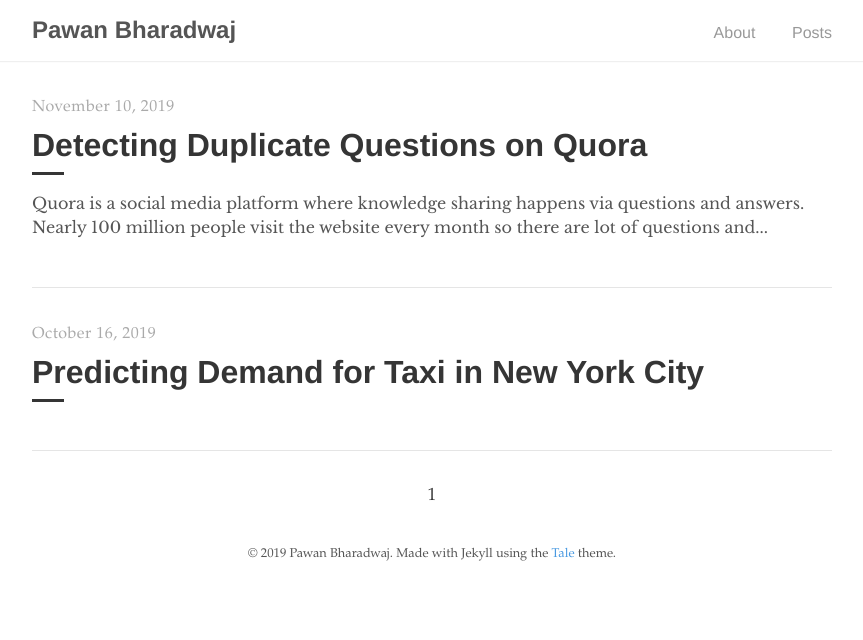
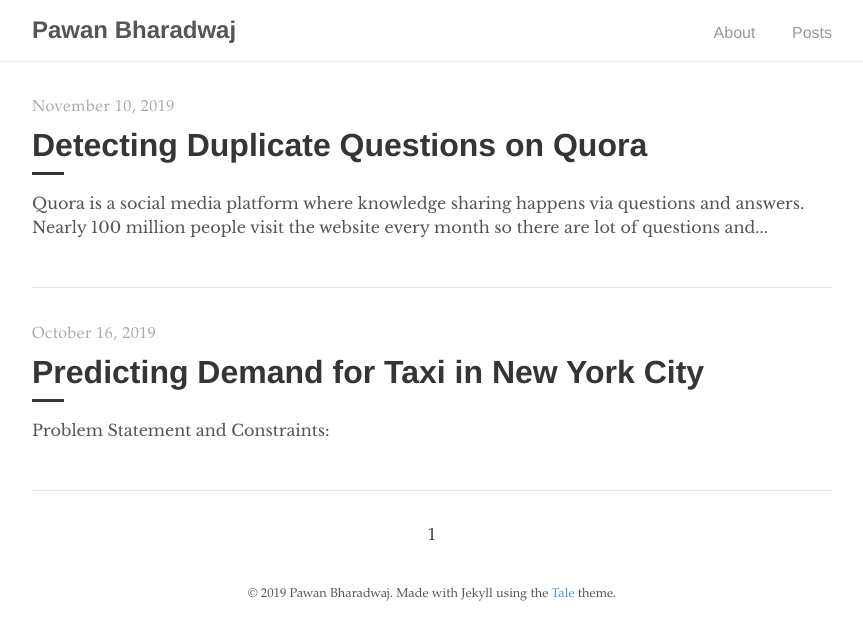
Before and after one commit to legsidestrangle/legsidestrangle.github.io, a Jekyll site: the page built from index.html, in a window 1280 px wide. Shown: the top 640 px of the page, without its empty margins (208-1071 px from the left). Built offline with Jekyll 4.4.1, drawn with Linux system fonts in a browser that asks for light colours; the list of posts is cut into pages by our own code.

Commit message:
file_name_change

```diff
--- a/_posts/2019-10-16-t-SNE.md
+++ b/_posts/2019-10-16-NYC_Taxi.md
@@ -3,3 +3,5 @@ layout: post
 title:  "Predicting Demand for Taxi in New York City"
 author: "Pawan Bharadwaj"
 ---
+
+# Problem Statement and Constraints:
```
